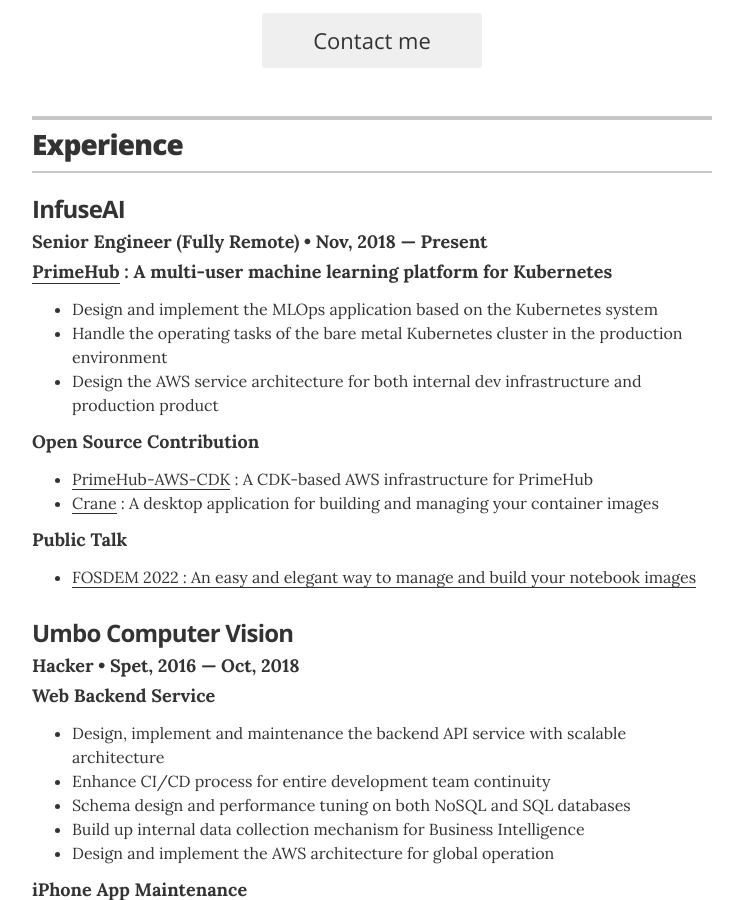
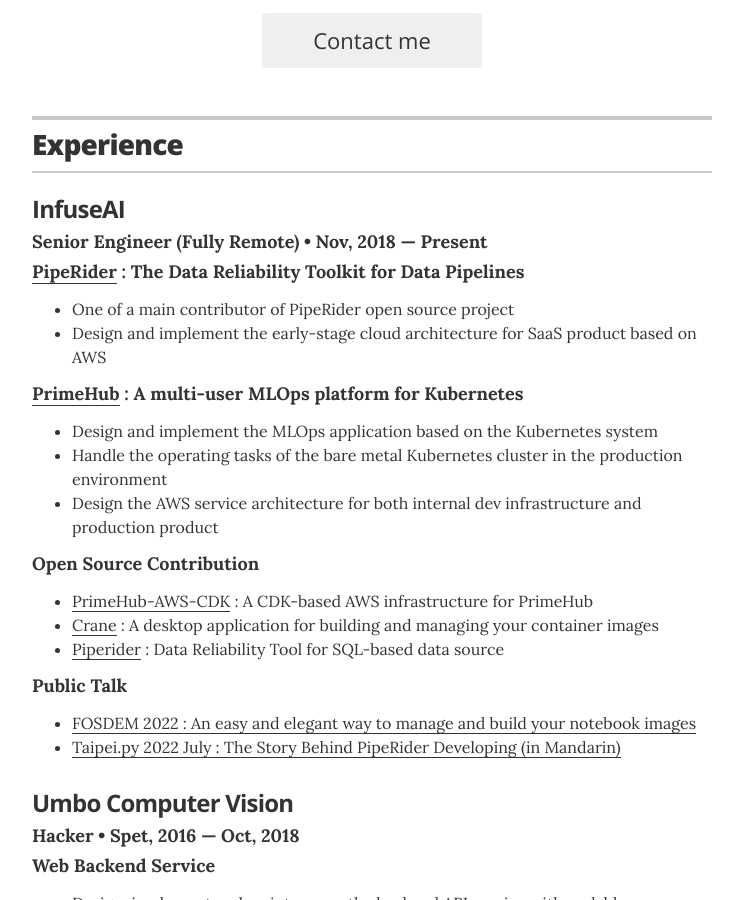
Before and after one commit to kentwelcome/resume, a Jekyll site: the page built from index.html, in a window 1280 px wide and 900 px high, scrolled down 432 px. Shown: the whole window, without its empty margins (268-1011 px from the left). Built offline with Jekyll 4.4.1, drawn with Linux system fonts in a browser that asks for light colours.

Commit message:
[Update] working project in 2022
Signed-off-by: Kent Huang <kent@infuseai.io>

```diff
--- a/_data/experience.yml
+++ b/_data/experience.yml
@@ -10,7 +10,11 @@
   position: Senior Engineer (Fully Remote)
   duration: Nov, 2018 &mdash; Present
   tasks:
-    - title: '<a href="https://github.com/infuseAi/primehub">PrimeHub</a> : A multi-user machine learning platform for Kubernetes'
+    - title: '<a href="https://piperider.io">PipeRider</a> : The Data Reliability Toolkit for Data Pipelines'
+    - summarys:
+        - summary: One of a main contributor of PipeRider open source project
+        - summary: Design and implement the early-stage cloud architecture for SaaS product based on AWS
+    - title: '<a href="https://github.com/infuseAi/primehub">PrimeHub</a> : A multi-user MLOps platform for Kubernetes'
     - summarys:
         - summary: Design and implement the MLOps application based on the Kubernetes system
         - summary: Handle the operating tasks of the bare metal Kubernetes cluster in the production environment
@@ -19,9 +23,11 @@
     - summarys:
         - summary: '<a href="https://github.com/InfuseAI/primehub-aws-cdk">PrimeHub-AWS-CDK</a> : A CDK-based AWS infrastructure for PrimeHub'
         - summary: '<a href="https://github.com/infuseAi/crane">Crane</a> : A desktop application for building and managing your container images'
+        - summary: '<a href="https://github.com/InfuseAI/piperider">Piperider</a> : Data Reliability Tool for SQL-based data source'
     - title: Public Talk
     - summarys:
         - summary: '<a href="https://fosdem.org/2022/schedule/event/container_notebook_images/">FOSDEM 2022 : An easy and elegant way to manage and build your notebook images</a>'
+        - summary: '<a href="https://www.youtube.com/watch?v=LLEf0g0lMZg"> Taipei.py 2022 July : The Story Behind PipeRider Developing (in Mandarin)</a>'
 
 # Umbo CV
 - company: Umbo Computer Vision
```
